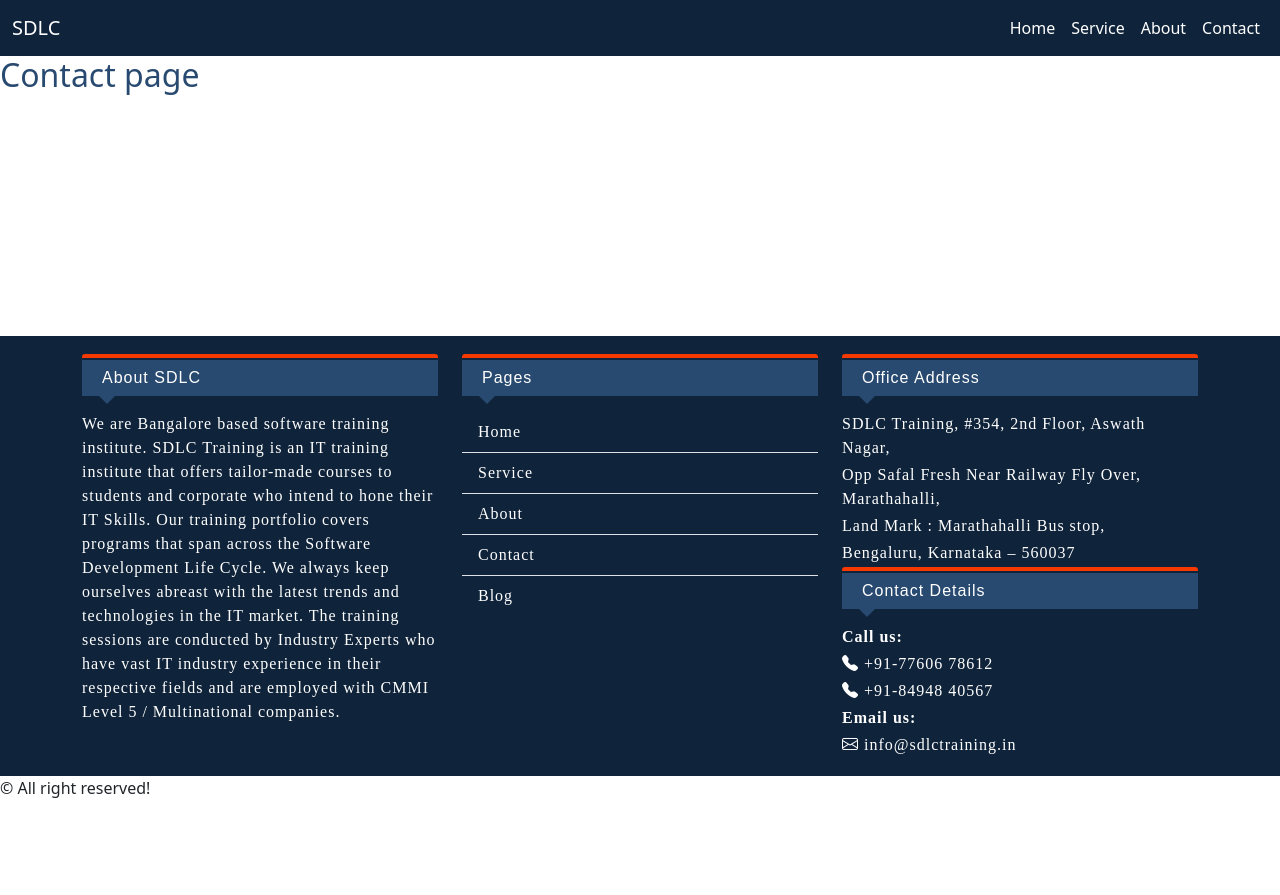
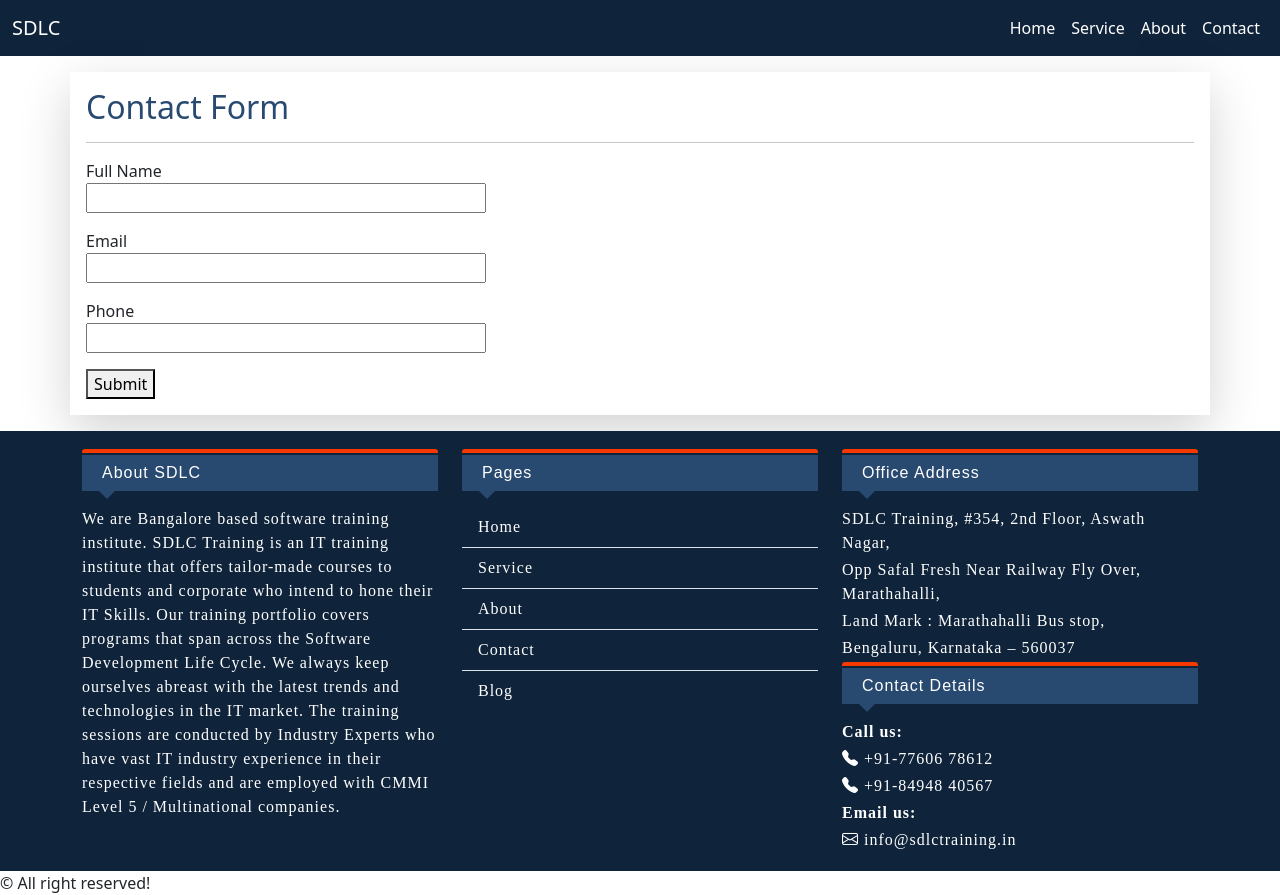
Before and after one commit to dineshgopalchand/MEAN-33, a website: page bootstrap-UI/contact.html in a window 1280 px wide. Before the commit the page ends 800 px from the top, so only its background shows below. Drawn offline with nearby package versions, Linux system fonts and the light colour scheme.

Commit message:
Introduction of javascript

```diff
--- a/bootstrap-UI/contact.html
+++ b/bootstrap-UI/contact.html
@@ -11,6 +11,22 @@
   <script src="./node_modules/bootstrap/dist/js/bootstrap.min.js"></script>
   <link rel="stylesheet" href="./styles/common.css" />
   <link rel="stylesheet" href="./styles/contact.css" />
+  <script src="./script/contact.js"></script>
+  <!-- <script>
+    console.log('we are in contact page');
+    function validateForm() {
+      console.log('form submited')
+      const formValue = document.getElementById('contactForm');
+      const inputFields = formValue.getElementsByTagName('input');
+      console.log(inputFields[0].value)
+      console.log(inputFields[1].value)
+      console.log(inputFields[2].value)
+
+      // here we can add validation
+      // if validation fail.
+      return false;
+    }
+  </script> -->
 </head>
 
 <body>
@@ -33,10 +49,10 @@
                 <a class="nav-link active" aria-current="page" href="./service.html">Service</a>
               </li>
               <li class="nav-item">
-                <a class="nav-link active" aria-current="page" href="./contact.html">About</a>
+                <a class="nav-link active" aria-current="page" href="./about.html">About</a>
               </li>
               <li class="nav-item">
-                <a class="nav-link active" aria-current="page" href="./about.html">Contact</a>
+                <a class="nav-link active" aria-current="page" href="./contact.html">Contact</a>
               </li>
             </ul>
           </div>
@@ -44,7 +60,38 @@
       </nav>
     </header>
     <main>
-      <h2>Contact page</h2>
+      <div class="container my-3 shadow-lg p-3">
+        <h2>Contact Form</h2>
+        <hr>
+        <form action="./contact.html" method="get" id="contactForm" class="contact-form" autocomplete="off"
+          onsubmit="return validateForm()">
+          <div class="group">
+            <label for="fullname">Full Name</label>
+            <input type="text" name="full-name" id="fullname" class="control" required minlength="5">
+          </div>
+          <div class="group">
+            <label for="emailid">Email</label>
+            <input type="email" name="email" id="emailid" class="control" required>
+          </div>
+          <div class="group">
+            <label for="phone">Phone</label>
+            <input type="tel" name="phone" id="phone" class="control" required
+              pattern="^[+]{1}(?:[0-9\-\(\)\/\.]\s?){6, 15}[0-9]{1}$">
+          </div>
+          <button>Submit</button>
+          <!-- <input type="submit" value="Submit"> -->
+        </form>
+
+        <!-- <form action='https://dummyjson.com/posts/add' method="post" class="contact-form" autocomplete="off">
+          <div class="group">
+            <label for="title">Title</label>
+            <input type="text" name="title" id="title" class="control" value="Title 1">
+            <input type="hidden" name="userId" value="4">
+          </div>
+          <button>Submit</button>
+        </form> -->
+
+      </div>
     </main>
     <footer>
       <div class="container-md">
--- /dev/null
+++ b/bootstrap-UI/script/contact.js
@@ -0,0 +1,14 @@
+console.log("we are in contact page");
+function validateForm() {
+  //   return false;
+  console.log("form submited");
+  const formValue = document.getElementById("contactForm");
+  const inputFields = formValue.getElementsByTagName("input");
+  console.log(inputFields[0].value);
+  console.log(inputFields[1].value);
+  console.log(inputFields[2].value);
+
+  // here we can add validation
+  // if validation fail.
+  return false;
+}
--- a/bootstrap-UI/styles/contact.css
+++ b/bootstrap-UI/styles/contact.css
@@ -0,0 +1,14 @@
+form {
+  max-width: 400px;
+}
+form .group {
+  margin-bottom: 1rem;
+}
+
+form .group label {
+  display: block;
+}
+
+form .group .control {
+  width: 100%;
+}
```
Also changed, not shown: bootstrap-UI/about.html (+3 -3 lines), bootstrap-UI/index.html (+7 -4 lines), bootstrap-UI/service.html (+1 -1 lines), 3 other files.
